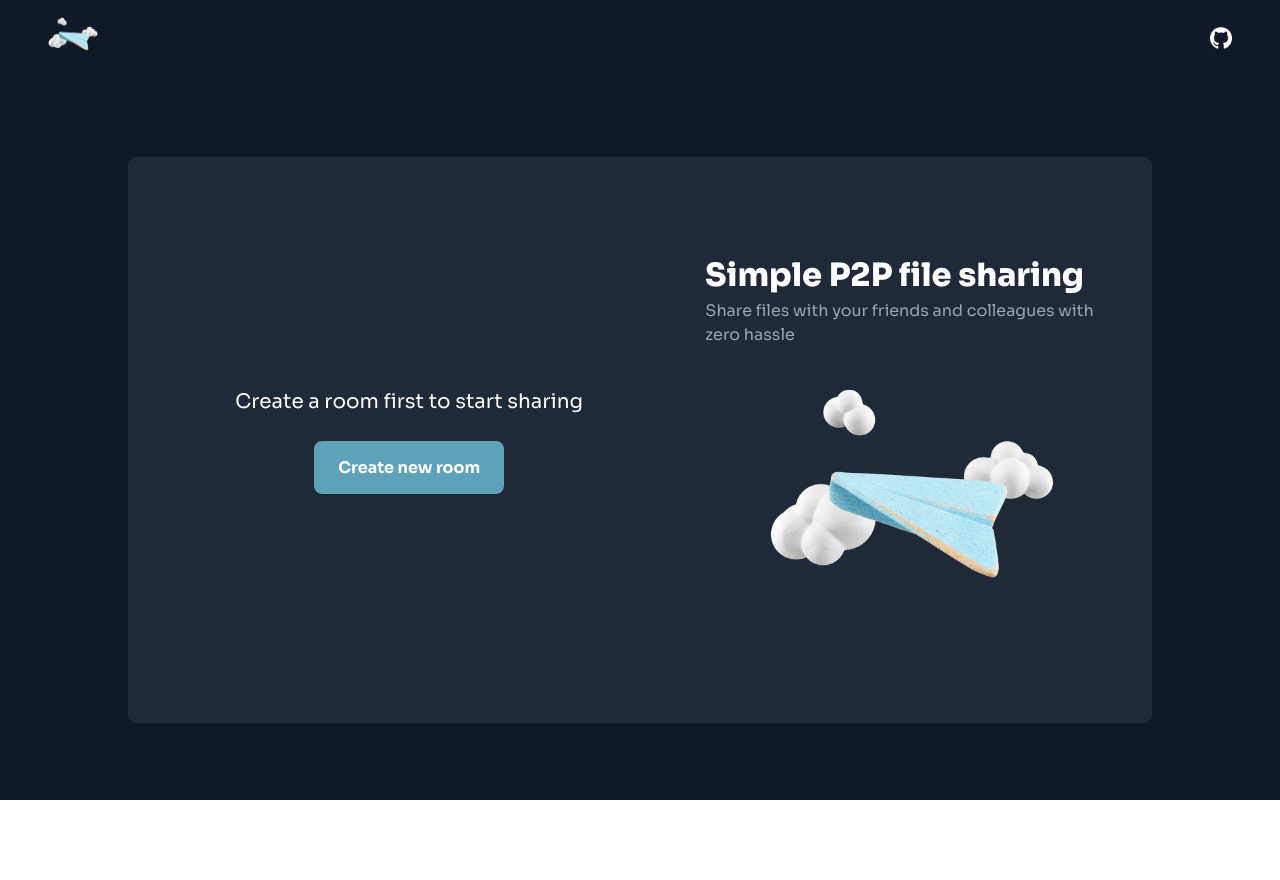
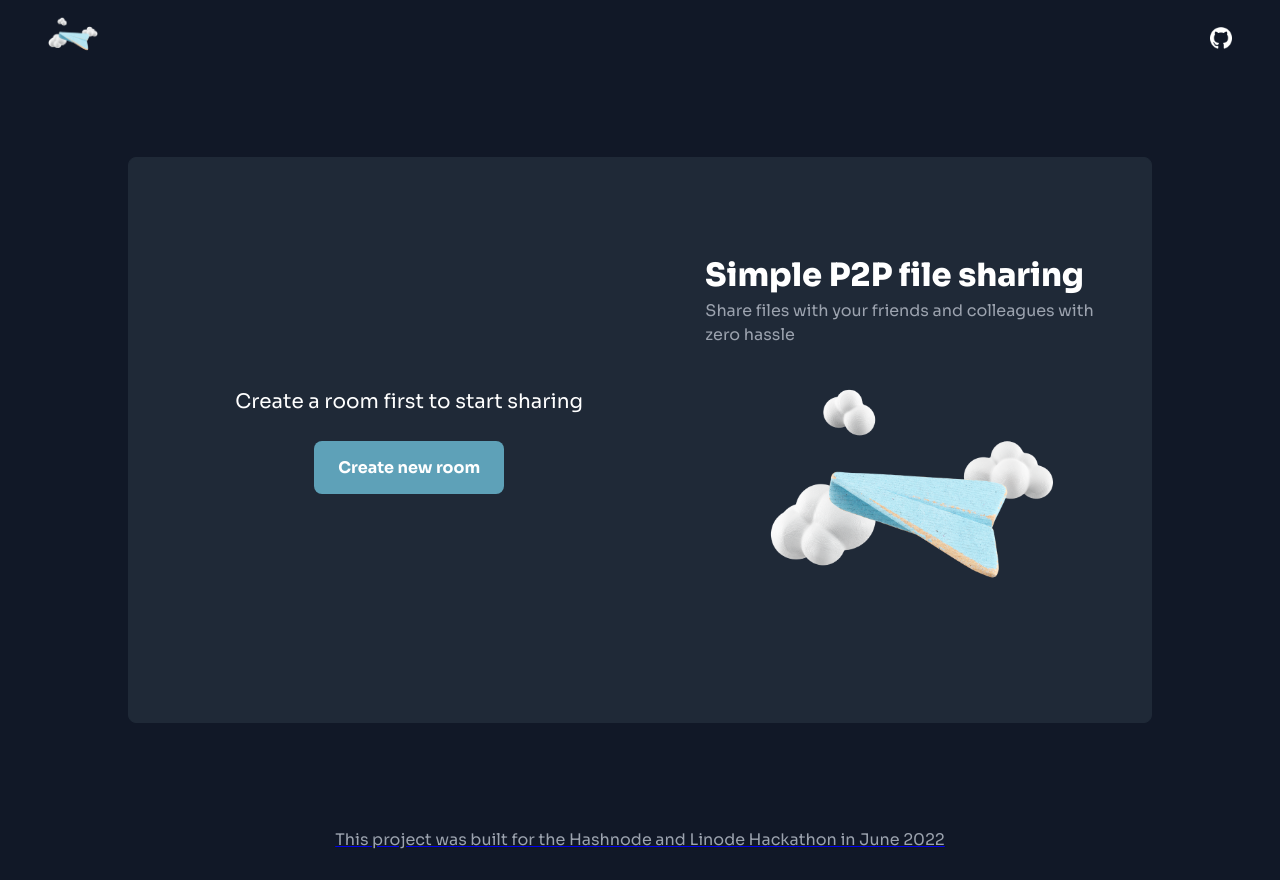
Before and after one commit to lucky-chap/zed-sharing-react, a React (Create React App) app: page / in a window 1280 px wide. Before the commit the page ends 800 px from the top, so only its background shows below. Built offline with nearby package versions, Linux system fonts and the light colour scheme; no server answers.

Commit message:
feat: :fire: add attributions ✨

```diff
--- a/src/App.tsx
+++ b/src/App.tsx
@@ -3,10 +3,12 @@ import styled from "styled-components";
 import adapter from "webrtc-adapter";
 import Sharing from "./pages/Sharing";
 import { Navbar } from "./components/Navbar";
+import { Footer } from "./components/Footer";
 
 const Wrapper = styled.div`
   height: 100%;
   background-color: #111827;
+  min-height: 100vh;
 `;
 
 const App = (): React.ReactElement => {
@@ -18,6 +20,7 @@ const App = (): React.ReactElement => {
     <Wrapper>
       <Navbar />
       <Sharing />
+      <Footer />
     </Wrapper>
   );
 };
--- /dev/null
+++ b/src/components/Footer.tsx
@@ -0,0 +1,36 @@
+/* eslint-disable @typescript-eslint/no-unused-vars */
+/* eslint-disable no-unused-vars */
+import React from "react";
+import styled from "styled-components";
+import Text from "./Text";
+
+const Wrapper = styled.div`
+  box-sizing: border-box;
+  background-color: #111827;
+  height: 80px;
+  width: 100%;
+  padding: 16px 48px;
+  display: flex;
+  align-items: center;
+  justify-content: center;
+`;
+
+const Footer = (): React.ReactElement => {
+  return (
+    <Wrapper>
+      <a
+        href="https://townhall.hashnode.com/build-with-linode-hackathon-june-2022"
+        target="_blank"
+        rel="noreferrer"
+      >
+        <Text
+          content="This project was built for the Hashnode and Linode Hackathon in June 2022"
+          lineHeight="24px"
+          color="#9ca3af"
+        />
+      </a>
+    </Wrapper>
+  );
+};
+
+export { Footer };
```
